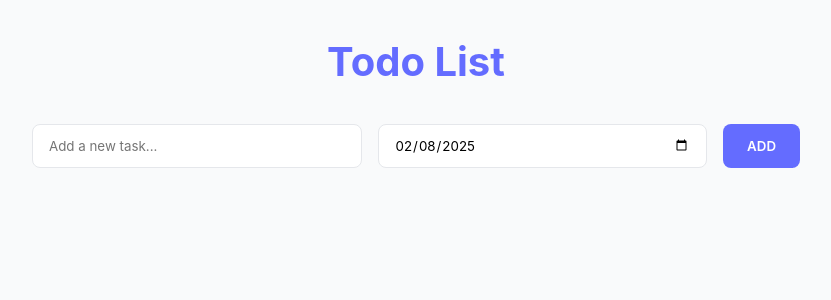
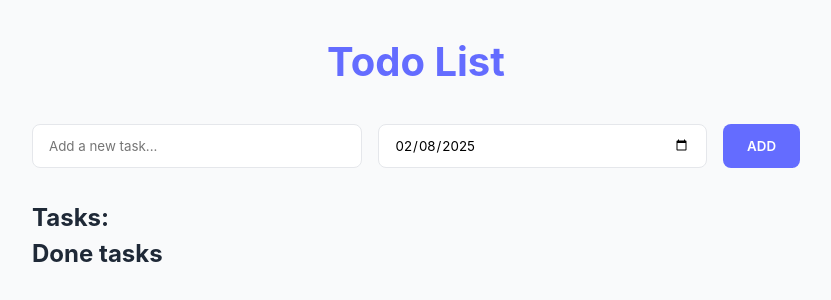
Before and after one commit to M3hTi/Lesson-30-To-do-App-version-2-in-React, a React (Vite) app: page / in a window 1280 px wide. Shown: the top 300 px of the page, without its empty margins (224-1055 px from the left). Built offline with nearby package versions, Linux system fonts and the light colour scheme.

Commit message:
feat: add separate section for completed tasks

```diff
--- a/src/App.jsx
+++ b/src/App.jsx
@@ -29,14 +29,23 @@ function App() {
     setTodos((todos) => todos.filter((todo) => todo.id !== id));
   }
 
-  function handleToggleTodo(id){
-    setTodos(todos => todos.map(todo => todo.id === id ? {...todo, isCompelete: !todo.isCompelete} : todo))
+  function handleToggleTodo(id) {
+    setTodos((todos) =>
+      todos.map((todo) =>
+        todo.id === id ? { ...todo, isCompelete: !todo.isCompelete } : todo
+      )
+    );
   }
   return (
     <div className="container">
       <h1 className="title">Todo List</h1>
       <Form onAddToDo={handleTodo} />
-      <List todos={todos} onDeleteTodo={handleDeleteTodo} onToggle={handleToggleTodo} />
+      <List
+        todos={todos}
+        onDeleteTodo={handleDeleteTodo}
+        onToggle={handleToggleTodo}
+      />
+      <Done todos={todos} />
     </div>
   );
 }
@@ -84,8 +93,14 @@ function Form({ onAddToDo }) {
 function List({ todos, onDeleteTodo, onToggle }) {
   return (
     <ul className="list">
+      <h2 className="tasks-title">Tasks:</h2>
       {todos.map((todo) => (
-        <Todo todoObj={todo} key={todo.id} onDeleteTodo={onDeleteTodo} onToggle={onToggle} />
+        <Todo
+          todoObj={todo}
+          key={todo.id}
+          onDeleteTodo={onDeleteTodo}
+          onToggle={onToggle}
+        />
       ))}
     </ul>
   );
@@ -94,17 +109,42 @@ function List({ todos, onDeleteTodo, onToggle }) {
 function Todo({ todoObj, onDeleteTodo, onToggle }) {
   const { id, description, date, isCompelete } = todoObj;
   return (
-    <li className={`todo-item ${isCompelete ? 'line-through' : ''}`}>
+    <li className={`todo-item ${isCompelete ? "line-through" : ""}`}>
       <span>
-        <input type="checkbox" checked={isCompelete} onChange={() => onToggle(id)}/>
+        <input
+          type="checkbox"
+          value={isCompelete}
+          onChange={() => onToggle(id)}
+        />
       </span>
       <span className="todo-description">{description}</span>
       <span className="todo-date">{date}</span>
-      <span className="todo-status"  onClick={() => onDeleteTodo(id)}>
-        {!isCompelete ? "❌" : '✅'}
+      <span className="todo-status" onClick={() => onDeleteTodo(id)}>
+        {!isCompelete ? "❌" : "✅"}
       </span>
     </li>
   );
 }
 
+function Done({ todos }) {
+  const doneTodos = todos.filter((todo) => todo.isCompelete);
+  return (
+    <div className="done-section">
+      <h2 className="done-title">Done tasks</h2>
+      <ul className="done-list">
+        {doneTodos.map((todo) => {
+          const { id, description, date } = todo;
+          return (
+            <li key={id} className="done-item">
+              <span className="todo-description">{description}</span>
+              <span className="todo-date">{date}</span>
+              <span className="todo-status">✅</span>
+            </li>
+          );
+        })}
+      </ul>
+    </div>
+  );
+}
+
 export default App;
```
